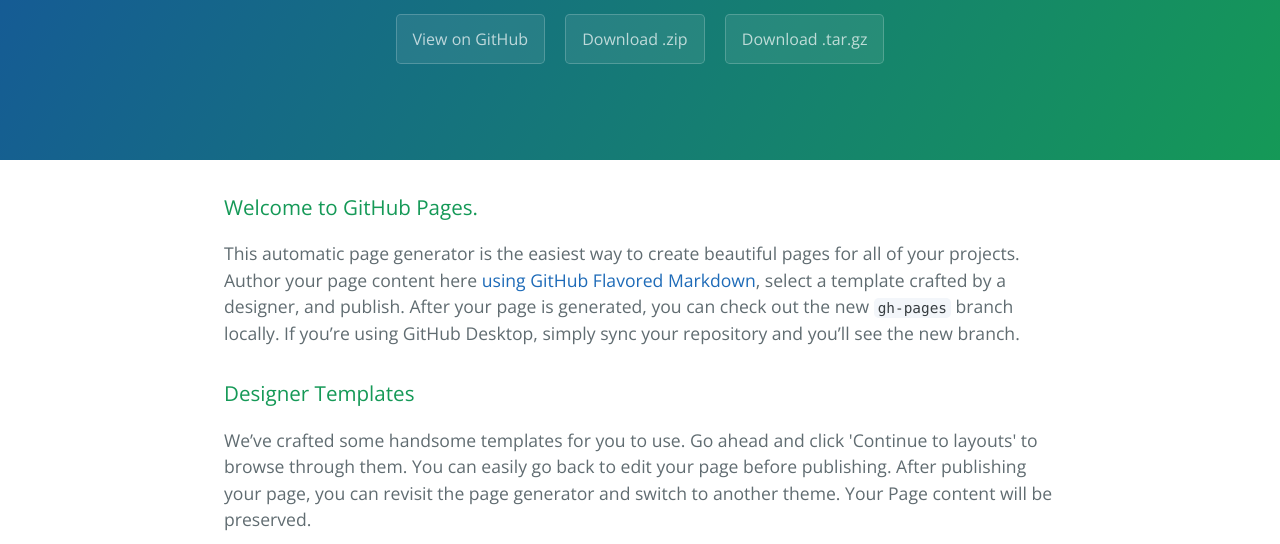
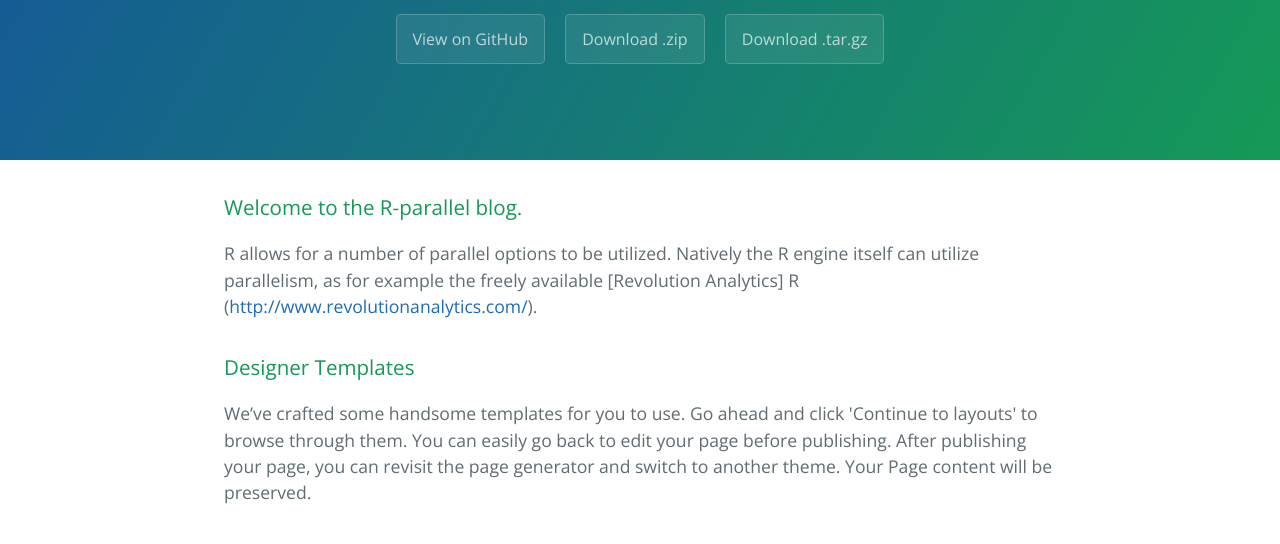
Before and after one commit to tobigithub/R-parallel, a plain HTML site: page index.html in a window 1280 px wide. Shown: the part 176-720 px from the top of the page. Drawn offline with nearby package versions, Linux system fonts and the light colour scheme.

```diff
--- a/index.html
+++ b/index.html
@@ -20,9 +20,9 @@
 
     <section class="main-content">
       <h3>
-<a id="welcome-to-github-pages" class="anchor" href="#welcome-to-github-pages" aria-hidden="true"><span class="octicon octicon-link"></span></a>Welcome to GitHub Pages.</h3>
+<a id="welcome-to-the-r-parallel-blog" class="anchor" href="#welcome-to-the-r-parallel-blog" aria-hidden="true"><span class="octicon octicon-link"></span></a>Welcome to the R-parallel blog.</h3>
 
-<p>This automatic page generator is the easiest way to create beautiful pages for all of your projects. Author your page content here <a href="https://guides.github.com/features/mastering-markdown/">using GitHub Flavored Markdown</a>, select a template crafted by a designer, and publish. After your page is generated, you can check out the new <code>gh-pages</code> branch locally. If you’re using GitHub Desktop, simply sync your repository and you’ll see the new branch.</p>
+<p>R allows for a number of parallel options to be utilized. Natively the R engine itself can utilize parallelism, as for example the freely available [Revolution Analytics] R (<a href="http://www.revolutionanalytics.com/">http://www.revolutionanalytics.com/</a>).</p>
 
 <h3>
 <a id="designer-templates" class="anchor" href="#designer-templates" aria-hidden="true"><span class="octicon octicon-link"></span></a>Designer Templates</h3>
```
Also changed, not shown: params.json (+1 -1 lines).
